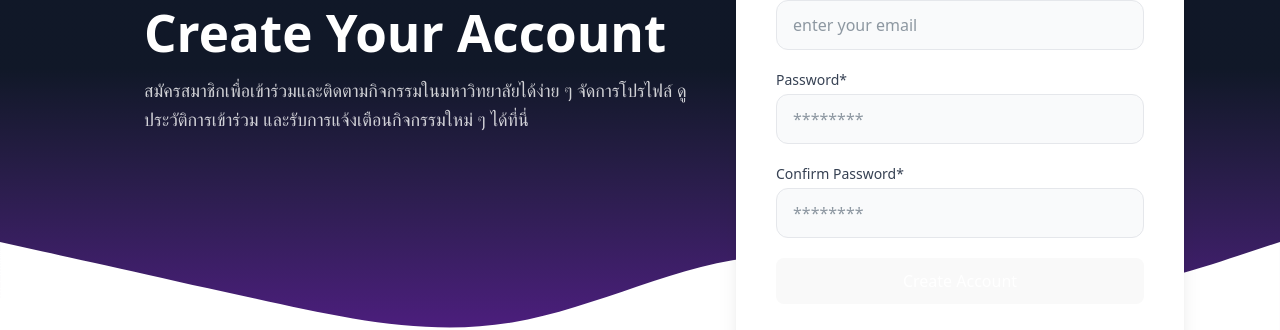
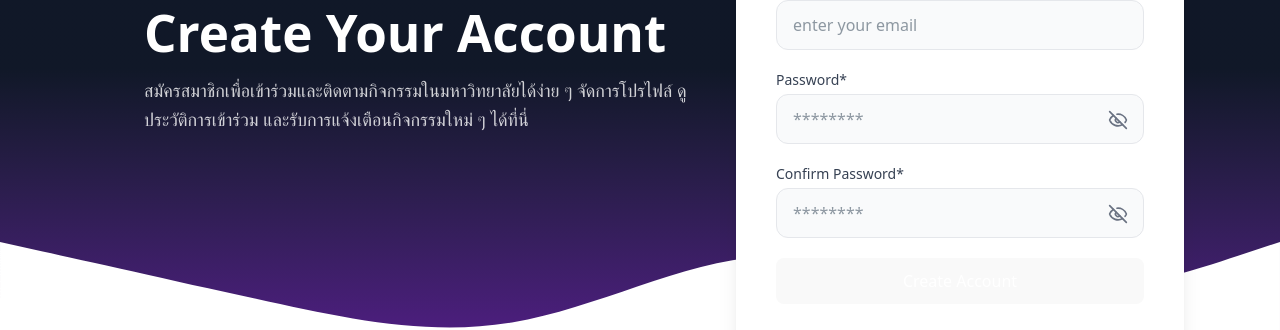
Before and after one commit to Pakorn-Yaothong/university-event-management, a React (Vite) app: page /register in a window 1280 px wide. Shown: the part 331-661 px from the top of the page. Built offline with nearby package versions, Linux system fonts and the light colour scheme.

Commit message:
ปรับ state on/off eye RegisterPage

```diff
--- a/src/pages/auth/RegisterPage.jsx
+++ b/src/pages/auth/RegisterPage.jsx
@@ -1,7 +1,11 @@
+import { useState } from "react";
 import { useNavigate } from "react-router-dom";
+import { Eye, EyeOff } from "lucide-react";
 
 export default function RegisterPage() {
   const navigate = useNavigate();
+  const [showPassword, setShowPassword] = useState(false);
+  const [showConfirmPassword, setShowConfirmPassword] = useState(false);
 
   const handleRegister = (e) => {
     e.preventDefault();
@@ -26,49 +30,71 @@ export default function RegisterPage() {
         <p className="text-center text-gray-500 mb-6">Create your account</p>
 
         <form onSubmit={handleRegister} className="space-y-5">
+          {/* Name */}
           <div>
             <label className="block text-sm font-medium text-gray-700 mb-1">Name*</label>
             <input
               type="text"
               placeholder="enter your name"
-              className="w-full px-4 py-3 rounded-xl border border-gray-200 bg-gray-50 focus:ring-2 focus:ring-purple-500 outline-none"
+              className="w-full px-4 py-3 rounded-xl border border-gray-200 bg-gray-50
+                         focus:ring-2 focus:ring-purple-500 outline-none"
               required
             />
           </div>
 
+          {/* Email */}
           <div>
             <label className="block text-sm font-medium text-gray-700 mb-1">Email*</label>
             <input
               type="email"
               placeholder="enter your email"
-              className="w-full px-4 py-3 rounded-xl border border-gray-200 bg-gray-50 focus:ring-2 focus:ring-purple-500 outline-none"
+              className="w-full px-4 py-3 rounded-xl border border-gray-200 bg-gray-50
+                         focus:ring-2 focus:ring-purple-500 outline-none"
               required
             />
           </div>
 
-          <div>
+          {/* Password */}
+          <div className="relative">
             <label className="block text-sm font-medium text-gray-700 mb-1">Password*</label>
             <input
-              type="password"
+              type={showPassword ? "text" : "password"}
               placeholder="********"
-              className="w-full px-4 py-3 rounded-xl border border-gray-200 bg-gray-50 focus:ring-2 focus:ring-purple-500 outline-none"
+              className="w-full pr-10 pl-4 py-3 rounded-xl border border-gray-200 bg-gray-50
+                         focus:ring-2 focus:ring-purple-500 outline-none"
               required
             />
+            <span
+              onClick={() => setShowPassword(!showPassword)}
+              className="absolute right-4 top-10 text-gray-500 cursor-pointer select-none"
+            >
+              {showPassword ? <Eye size={20} /> : <EyeOff size={20} />}
+            </span>
           </div>
 
-          <div>
+          {/* Confirm Password */}
+          <div className="relative">
             <label className="block text-sm font-medium text-gray-700 mb-1">Confirm Password*</label>
             <input
-              type="password"
+              type={showConfirmPassword ? "text" : "password"}
               placeholder="********"
-              className="w-full px-4 py-3 rounded-xl border border-gray-200 bg-gray-50 focus:ring-2 focus:ring-purple-500 outline-none"
+              className="w-full pr-10 pl-4 py-3 rounded-xl border border-gray-200 bg-gray-50
+                         focus:ring-2 focus:ring-purple-500 outline-none"
               required
             />
+            <span
+              onClick={() => setShowConfirmPassword(!showConfirmPassword)}
+              className="absolute right-4 top-10 text-gray-500 cursor-pointer select-none"
+            >
+              {showConfirmPassword ? <Eye size={20} /> : <EyeOff size={20} />}
+            </span>
           </div>
 
+          {/* Submit */}
           <button
             type="submit"
-            className="w-full bg-purple-600 hover:bg-purple-700 text-white font-semibold py-3 rounded-xl transition"
+            className="w-full bg-purple-600 hover:bg-purple-700 text-white font-semibold
+                       py-3 rounded-xl transition"
           >
             Create Account
           </button>
```
